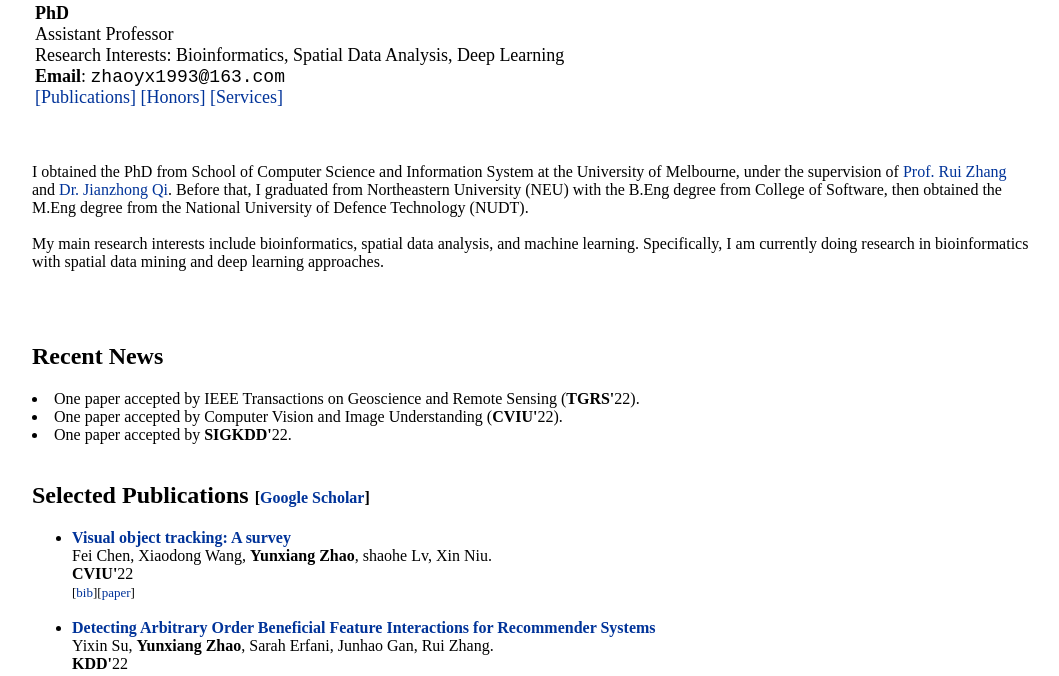
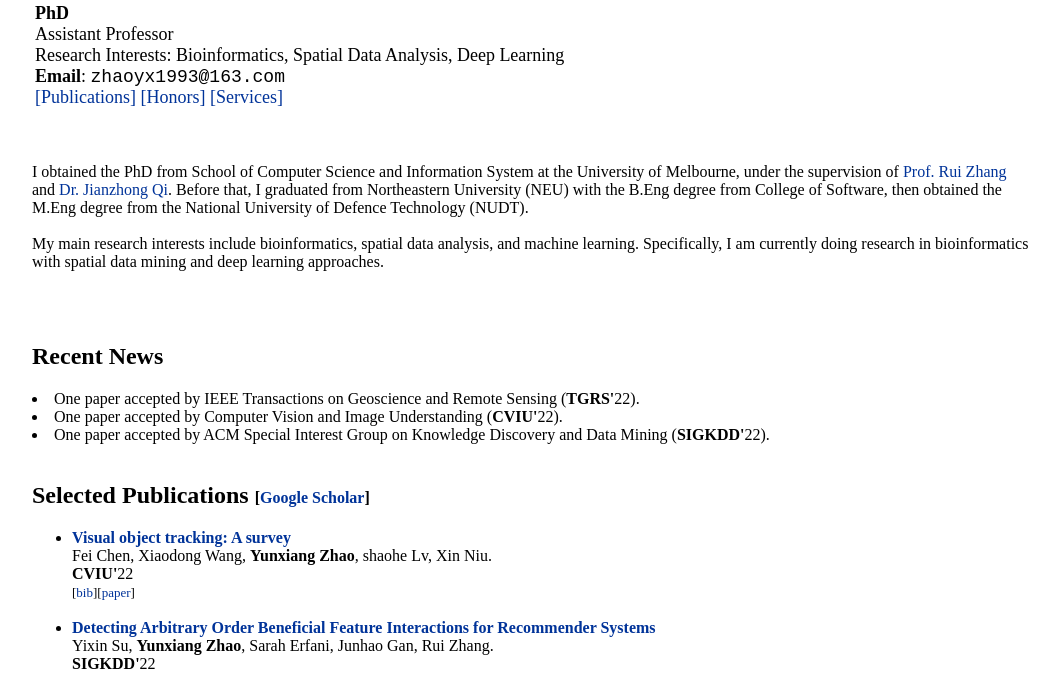
Before and after one commit to yunxiangz/yunxiangz.github.io, a plain HTML site: page index.html in a window 1280 px wide. Shown: the part 124-800 px from the top of the page, without its empty margins (18-1077 px from the left). Drawn offline with Linux system fonts and the light colour scheme.

Commit message:
Update index.html

```diff
--- a/index.html
+++ b/index.html
@@ -75,7 +75,7 @@ My main research interests include bioinformatics, spatial data analysis, and ma
 <a name = "news" class="disabled"><h2> Recent News </h2></a>
   <li> One paper accepted by IEEE Transactions on Geoscience and Remote Sensing (<b>TGRS'</b>22). </li>
   <li> One paper accepted by Computer Vision and Image Understanding (<b>CVIU'</b>22). </li>
-  <li> One paper accepted by <b>SIGKDD'</b>22. </li>
+  <li> One paper accepted by ACM Special Interest Group on Knowledge Discovery and Data Mining (<b>SIGKDD'</b>22). </li>
 <br>
 
 
@@ -105,7 +105,7 @@ My main research interests include bioinformatics, spatial data analysis, and ma
 
 
 
-<li><a href="https://dl.acm.org/doi/pdf/10.1145/3534678.3539238/"> <b>Detecting Arbitrary Order Beneficial Feature Interactions for Recommender Systems</b></a><br>Yixin Su, <b>Yunxiang Zhao</b>, Sarah Erfani, Junhao Gan, Rui Zhang. <br> <b>KDD'</b>22  </li>
+<li><a href="https://dl.acm.org/doi/pdf/10.1145/3534678.3539238/"> <b>Detecting Arbitrary Order Beneficial Feature Interactions for Recommender Systems</b></a><br>Yixin Su, <b>Yunxiang Zhao</b>, Sarah Erfani, Junhao Gan, Rui Zhang. <br> <b>SIGKDD'</b>22  </li>
   <div id="bib6" style="display:none">
   <blockquote style="font-size:9pt">
   <pre>
```
